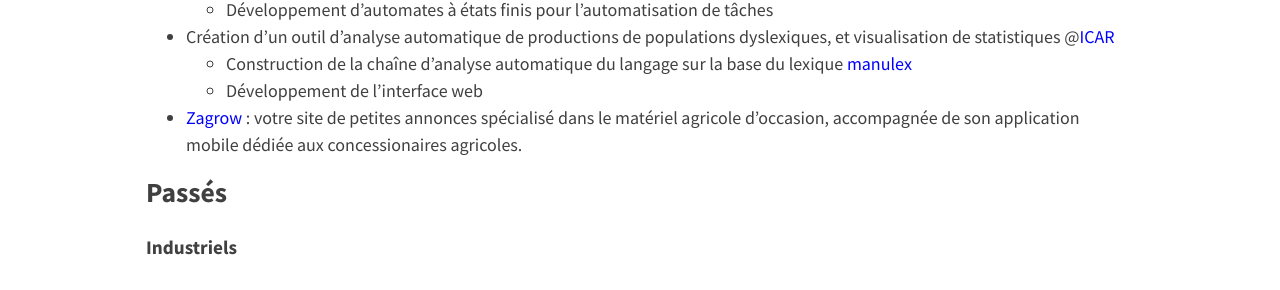
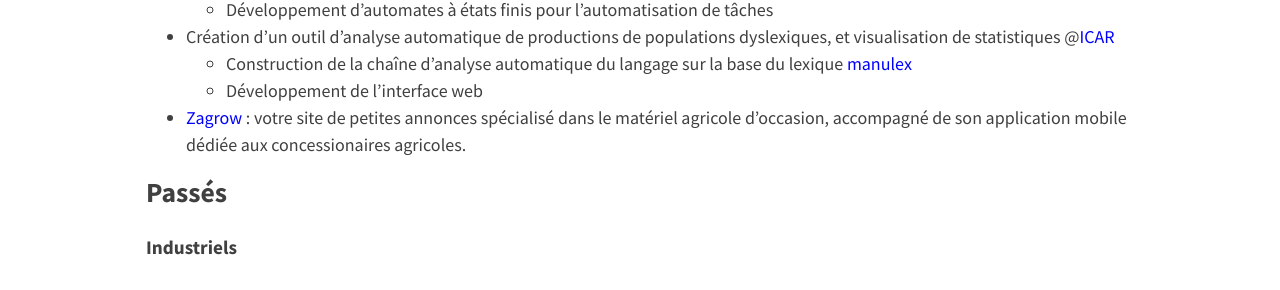
Before and after one commit to ludivinero/ludivinero.github.io, a Jekyll site: the page built from projets.md, in a window 1280 px wide. Shown: the part 667-957 px from the top of the page. Built offline with Jekyll 4.4.1, drawn with Linux system fonts in a browser that asks for light colours; nearby versions of some CDN libraries.

Commit message:
Update projets.md

```diff
--- a/projets.md
+++ b/projets.md
@@ -14,7 +14,7 @@ entries_layout: list
 - Création d'un outil d'analyse automatique de productions de populations dyslexiques, et visualisation de statistiques @<a href="http://icar.cnrs.fr/recherche/interactions-cognitions/equipe-12/" style="color:blue; text-decoration:none;">ICAR</a>
   - Construction de la chaîne d'analyse automatique du langage sur la base du lexique <a href="http://www.manulex.org/fr/home.html" style="color:blue; text-decoration:none;">manulex</a>
   - Développement de l'interface web
-- <a href="https://zagrow.fr/" style="color:blue; text-decoration:none;">Zagrow</a> : votre site de petites annonces spécialisé dans le matériel agricole d'occasion, accompagnée de son application mobile dédiée aux concessionaires agricoles.
+- <a href="https://zagrow.fr/" style="color:blue; text-decoration:none;">Zagrow</a> : votre site de petites annonces spécialisé dans le matériel agricole d'occasion, accompagné de son application mobile dédiée aux concessionaires agricoles.
 
 ## Passés
 #### Industriels
```
